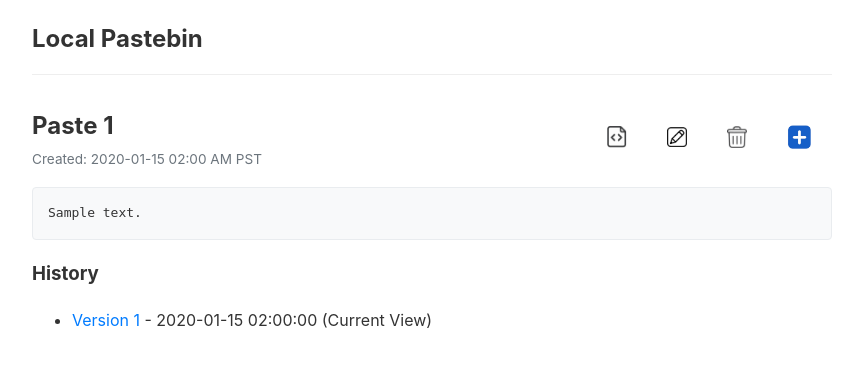
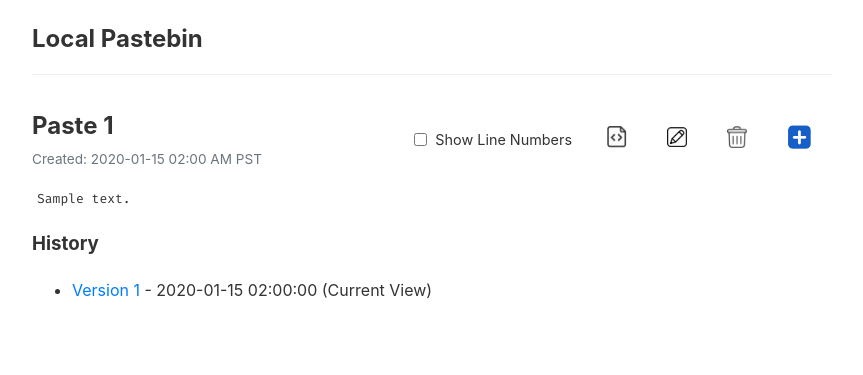
Before and after one commit to numbertheory/local-pastebin, a Flask app: page /1 in a window 1280 px wide. Shown: the top 375 px of the page, without its empty margins (208-1071 px from the left). Run offline with Flask 3, Linux system fonts and the light colour scheme; tables that the repository leaves empty hold one stand-in row (values such as "Sample post").

Commit message:
line numbers and more codelike presentation

```diff
--- a/app.py
+++ b/app.py
@@ -77,8 +77,6 @@ def index():
         db.session.commit()
 
         return redirect(url_for('view_paste', paste_id=paste_id))
-    print(recent_pastes)
-    print(len(recent_pastes))
     return render_template('index.html', recent_pastes=recent_pastes, pagination=pagination)
 
 @app.route('/modify/<paste_id>', methods=['POST'])
--- /dev/null
+++ b/static/css/style.css
@@ -0,0 +1,91 @@
+:root {
+    --c-text-muted: #999;
+    --c-fg-highlight: #e0e0e0;
+    --c-text: #333;
+}
+body {
+    font-family: -apple-system, BlinkMacSystemFont, "Segoe UI", Roboto, Helvetica, Arial, sans-serif;
+    max-width: 800px;
+    margin: 0 auto;
+    padding: 20px;
+    line-height: 1.6;
+    color: #333;
+}
+header { margin-bottom: 2rem; border-bottom: 1px solid #eee; padding-bottom: 1rem; }
+h1 { margin: 0; font-size: 1.5rem; }
+a { color: #007bff; text-decoration: none; }
+a:hover { text-decoration: underline; }
+textarea { width: 100%; height: 200px; padding: 10px; border: 1px solid #ccc; border-radius: 4px; font-family: monospace; }
+button { background: #007bff; color: white; border: none; padding: 10px 20px; border-radius: 4px; cursor: pointer; font-size: 1rem; }
+button:hover { background: #0056b3; }
+pre { background: #f8f9fa; padding: 15px; border-radius: 4px; overflow-x: auto; border: 1px solid #e9ecef; }
+.error { color: #dc3545; background: #f8d7da; padding: 10px; border-radius: 4px; margin-bottom: 1rem; }
+.meta { color: #6c757d; font-size: 0.85rem; }
+.pagination { margin-top: 2rem; text-align: center; }
+
+/*****************************************************/
+/* Code block formatting / syntax highlighting rules */
+/*****************************************************/
+.code {
+    font-family: "Fira Code";
+    font-size: 13px;
+    text-align: left; /* Override default content "justify" alignment */
+    white-space: pre-wrap;
+    word-wrap: break-word;
+    overflow-x: auto;
+    display: grid;
+    align-items: start;
+    grid-template-columns: min-content 1fr;
+}
+.code > .line {
+    padding-left: 5px;
+    text-indent: 0;
+    padding-top: 2px;
+    min-width: 15em;
+}
+/* Make individual syntax tokens wrap anywhere */
+.code > .line > span {
+    overflow-wrap: anywhere;
+    white-space: pre-wrap;
+}
+/* We render line numbers in CSS! */
+.code > .lineno {
+    font-family: "Jura", sans-serif;
+    counter-increment: lineno;
+    word-break: keep-all;
+    margin: 0;
+    padding-left: 5px;
+    padding-right: 10px;
+    overflow: clip;
+    position: relative;
+    text-align: right;
+    color: var(--c-text-muted);
+    border-right: 1px solid var(--c-fg-highlight);
+    align-self: stretch;
+}
+/* We also handle line continuation markers in CSS. */
+.code > .lineno::after {
+    /*position: absolute;
+    right: 0px;
+    content: "\a↳\a↳\a↳\a↳\a↳\a↳\a↳\a↳\a↳\a↳\a↳\a↳\a↳\a↳\a↳\a↳\a↳\a↳";
+    white-space: pre;
+    color: var(--c-text-muted);*/
+}
+/* Insert the actual line number */
+.code > .lineno::before {
+    content: counter(lineno);
+}
+.code {
+    counter-reset: lineno;
+}
+.code .hll {}
+/* Following are about 50 lines that define the styling of each kind of pygments syntax highlight token. These lines
+   all look like the following: */
+.code .c   { color: var(--c-text); font-weight: 400 } /* Comment */
+
+.code.hide-linenos {
+    grid-template-columns: 1fr;
+}
+.code.hide-linenos > .lineno {
+    display: none;
+}
--- a/templates/base.html
+++ b/templates/base.html
@@ -4,27 +4,11 @@
     <meta charset="UTF-8">
     <meta name="viewport" content="width=device-width, initial-scale=1.0">
     <title>{% block title %}Local Pastebin{% endblock %}</title>
-    <style>
-        body {
-            font-family: -apple-system, BlinkMacSystemFont, "Segoe UI", Roboto, Helvetica, Arial, sans-serif;
-            max-width: 800px;
-            margin: 0 auto;
-            padding: 20px;
-            line-height: 1.6;
-            color: #333;
-        }
-        header { margin-bottom: 2rem; border-bottom: 1px solid #eee; padding-bottom: 1rem; }
-        h1 { margin: 0; font-size: 1.5rem; }
-        a { color: #007bff; text-decoration: none; }
-        a:hover { text-decoration: underline; }
-        textarea { width: 100%; height: 200px; padding: 10px; border: 1px solid #ccc; border-radius: 4px; font-family: monospace; }
-        button { background: #007bff; color: white; border: none; padding: 10px 20px; border-radius: 4px; cursor: pointer; font-size: 1rem; }
-        button:hover { background: #0056b3; }
-        pre { background: #f8f9fa; padding: 15px; border-radius: 4px; overflow-x: auto; border: 1px solid #e9ecef; }
-        .error { color: #dc3545; background: #f8d7da; padding: 10px; border-radius: 4px; margin-bottom: 1rem; }
-        .meta { color: #6c757d; font-size: 0.85rem; }
-        .pagination { margin-top: 2rem; text-align: center; }
-    </style>
+    <link rel="stylesheet" href="{{ url_for('static', filename='css/style.css') }}">
+    <link rel="preconnect" href="https://fonts.googleapis.com">
+    <link rel="preconnect" href="https://fonts.gstatic.com" crossorigin>
+    <link href="https://fonts.googleapis.com/css2?family=Fira+Code:wght@300..700&display=swap" rel="stylesheet">
+    <link href="https://fonts.googleapis.com/css2?family=Fira+Code:wght@300..700&family=Jura:wght@300..700&display=swap" rel="stylesheet">
 </head>
 <body>
     <header>
--- a/templates/view.html
+++ b/templates/view.html
@@ -10,6 +10,9 @@
             <span class="meta">Created: {{ paste.created_at.strftime('%Y-%m-%d %I:%M %p %Z') }}</span>
         </div>
         <div style="display: flex; align-items: center; gap: 0px;">
+            <label style="display: flex; align-items: center; gap: 5px; margin-right: 15px; cursor: pointer; font-size: 0.9rem;">
+                <input type="checkbox" id="toggleLineNumbers"> Show Line Numbers
+            </label>
             <button
                 onclick="window.open('{{ url_for('view_raw', paste_id=paste.id) }}', '_blank')"
                 style="background: #FFFFFF;">
@@ -32,22 +35,13 @@
             </button>
         </div>
     </div>
-    <script>
-  document.getElementById('goBtn').addEventListener('click', function () {
-    // Navigate in the same tab
-    location.href = '{{ url_for('index') }}';
-  });
 
-  const toggleEditBtn = document.getElementById('toggleEditBtn');
-  if (toggleEditBtn) {
-      toggleEditBtn.addEventListener('click', function() {
-          const editSection = document.getElementById('editSection');
-          editSection.style.display = editSection.style.display === 'none' ? 'block' : 'none';
-      });
-  }
-</script>
-
-    <pre><code>{{ paste.content[0] }}</code></pre>
+    <div class="code hide-linenos" id="pasteCode">
+        {% for line in paste.content[0].split('\n') %}
+        <div class="lineno"></div>
+        <div class="line">{{ line }}</div>
+        {% endfor %}
+    </div>
 {% if paste.version == history[0].version %}
 <div id="editSection" class="edit-section" style="display: none; margin-top: 1rem;">
     <h3>Edit Paste</h3>
@@ -72,4 +66,27 @@
         {% endfor %}
     </ul>
 </div>
+<script>
+  document.getElementById('goBtn').addEventListener('click', function () {
+    // Navigate in the same tab
+    location.href = '{{ url_for('index') }}';
+  });
+
+  const toggleEditBtn = document.getElementById('toggleEditBtn');
+  if (toggleEditBtn) {
+      toggleEditBtn.addEventListener('click', function() {
+          const editSection = document.getElementById('editSection');
+          editSection.style.display = editSection.style.display === 'none' ? 'block' : 'none';
+      });
+  }
+
+  const toggleLineNumbers = document.getElementById('toggleLineNumbers');
+  const pasteCode = document.getElementById('pasteCode');
+  if (toggleLineNumbers && pasteCode) {
+      toggleLineNumbers.addEventListener('change', function() {
+          // If checked, remove the hiding class. If unchecked, add it.
+          pasteCode.classList.toggle('hide-linenos', !this.checked);
+      });
+  }
+</script>
 {% endblock %}
```
